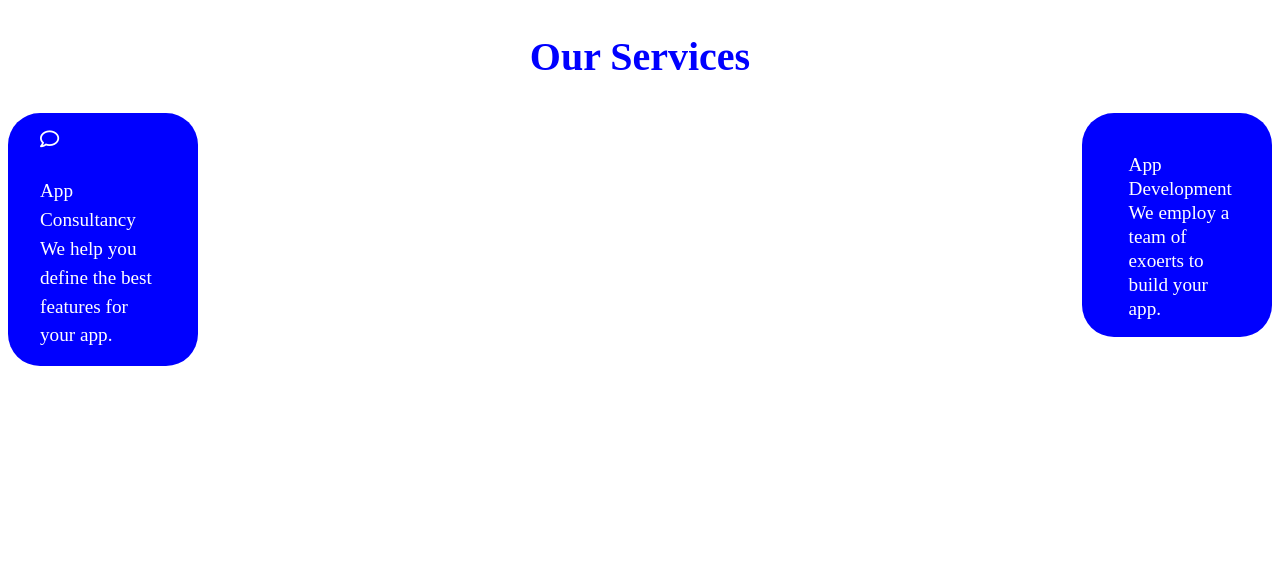
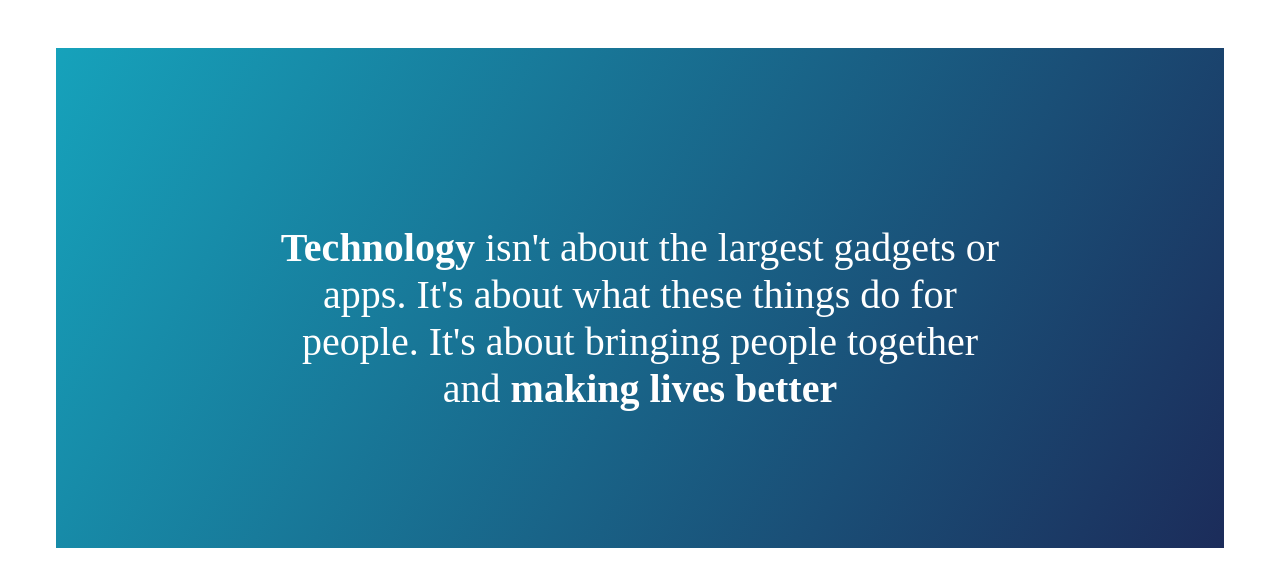
Before and after one commit to AniketYadav007/staticwebsite_v2, a Django app: template templates/index1.html in a window 1280 px wide. Shown: the top 587 px of the page. Run offline with Django 4.2, Linux system fonts and the light colour scheme; the template is opened without the code that fills it, so the values that code supplies are empty.

Commit message:
project2

```diff
--- a/templates/index1.html
+++ b/templates/index1.html
@@ -8,55 +8,28 @@
     integrity="sha512-xh6O/CkQoPOWDdYTDqeRdPCVd1SpvCA9XXcUnZS2FmJNp1coAFzvtCN9BmamE+4aHK8yyUHUSCcJHgXloTyT2A=="
     crossorigin="anonymous" referrerpolicy="no-referrer" />
     <style>
-       h1{
+    #index{
+        text-align: center;
         justify-content: center;
-        text-align: center;
+        margin: 3rem;
+        height: 500px;
+        background-image: linear-gradient(120deg,#16a2bb,#041649e7);
+    }
+    #index p{
         font-size: 2.5rem;
-        color: blue;
-       }
-       .message{
-        /* grid-template-rows: 1fr 1fr 1fr; */
-        background-color: blue;
-        font-size: 1.2rem;
-        display: flex;
-        flex-direction: column;
-        padding: 1rem 2rem;
-        line-height: 1.5;
+        top: 30%;
+        width: min(36ch,100%);
+        margin-inline: auto;
+        padding-top: 11rem;
         color: white;
-        float: left;
-        width: 10%;
-        border-radius: 2rem;
-       }
-       .message1{
-        float: right;
-        display: flex;
-        font-size: 1.2rem;
-        background-color: blue;
-        width: 10%;
-        border-radius: 2rem;
-        color: white;
-        line-height: 1.5rem;
-        padding: 1rem 2rem;
-       }
+    }
     </style>
 </head>
 <body>
     <section>
-        <div class="heading">
-            <h1>Our Services</h1>
+        <div id="index">
+            <p><b>Technology</b> isn't about the largest gadgets or apps. It's about what these things do for people. It's about bringing people together and <b>making lives better</b></p>
         </div>
-        <div class="message">
-            <i class="fa-regular fa-comment"></i><br>
-            App Consultancy<br>We help you define the best features for your app.
-        </div>
-        <div class="message1">
-            <i class="fa-thin fa-window-maximize" style="color: #85fffd;"></i><br>
-            App Development<br>We employ a team of exoerts to build your app.
-        </div>
-        <div class="message2">
-
-        </div>
-
     </section>
 </body>
 </html>
```
Also changed, not shown: templates/index.html (+59 -2 lines).
